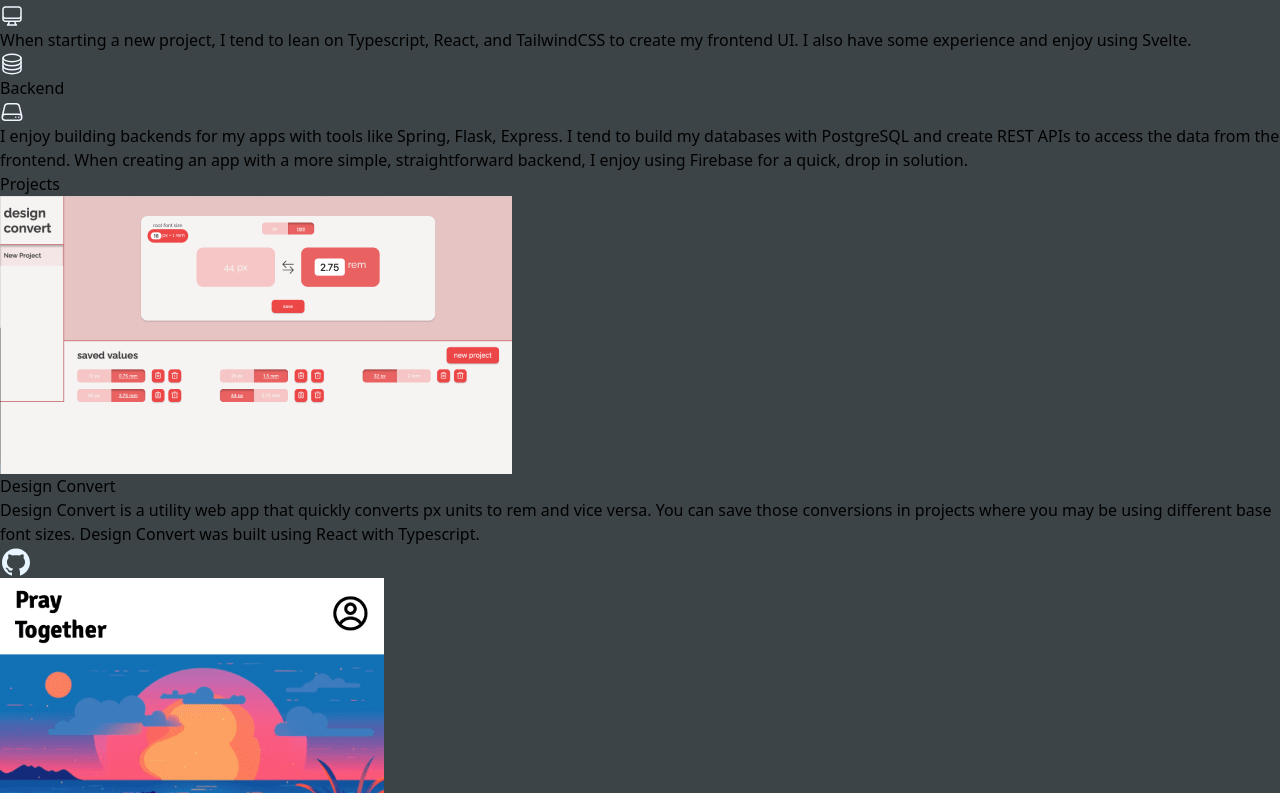
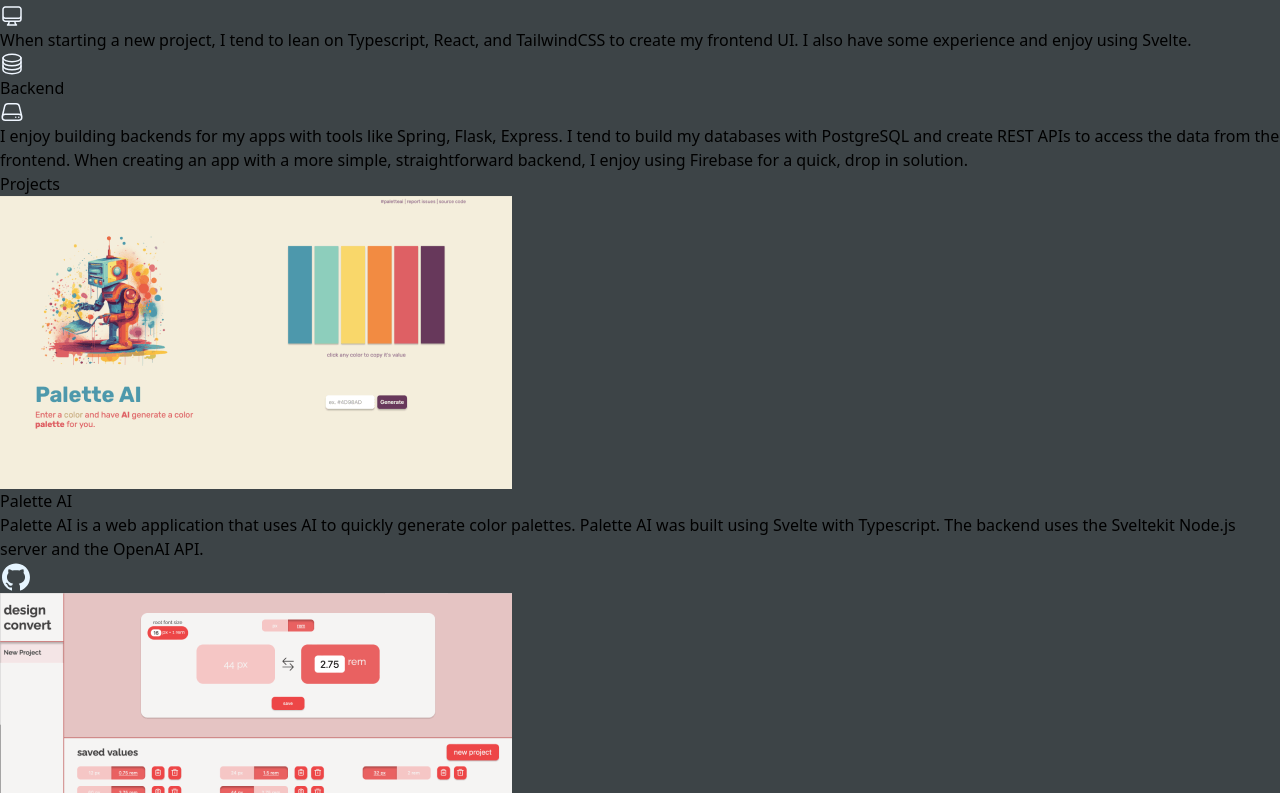
Before and after one commit to hunterxa/portfolio-site, a React (Vite) app: page / in a window 1280 px wide. Shown: the part 452-1245 px from the top of the page. Built offline with nearby package versions, Linux system fonts and the light colour scheme.

Commit message:
Added Palette AI to projects

```diff
--- a/src/components/ProjectsContent.tsx
+++ b/src/components/ProjectsContent.tsx
@@ -1,12 +1,37 @@
 import { AiOutlineGithub } from 'react-icons/ai'
 import designConvertImage from '../assets/designconvert.png'
 import prayTogetherImage from '../assets/praytogether.png'
+import paletteAIImage from '../assets/paletteai.png'
 
 export default function ProjectsContent() {
   return (
     <div className="text-blue-50 flex flex-col items-center">
       <h1 className="underline text-5xl">Projects</h1>
       <div className="flex flex-col sm:flex-row items-center gap-2 sm:gap-12">
+        <div className="bg-blue-50 p-4 w-80 rounded-lg mt-16">
+          <div className="flex flex-col bg-[#638591] p-4 rounded-lg">
+            <a href="https://palette-o0ysc71uy-hunterxa.vercel.app">
+              <img
+                src={paletteAIImage}
+                className="rounded-lg w-72 drop-shadow-lg"
+              />
+            </a>
+            <a
+              href="https://palette-o0ysc71uy-hunterxa.vercel.app"
+              className="text-blue-50 font-bold underline mt-4">
+                Palette AI
+            </a>
+            <p>
+              Palette AI is a web application that uses AI to quickly generate color palettes. Palette AI was built using Svelte with Typescript. The backend uses the Sveltekit Node.js server and the OpenAI API.
+            </p>
+            <a
+              className="ml-auto"
+              href="https://github.com/hunterxa/palette-ai"
+            >
+              <AiOutlineGithub color="#E6F5FF" size="2rem"/>
+            </a>
+          </div>
+        </div>
         <div className="bg-blue-50 p-4 w-80 rounded-lg mt-16">
           <div className="flex flex-col bg-[#638591] p-4 rounded-lg">
             <a href="https://design-convert.tokyrios.com">
```
Also changed, not shown: src/assets/paletteai.png (added).
